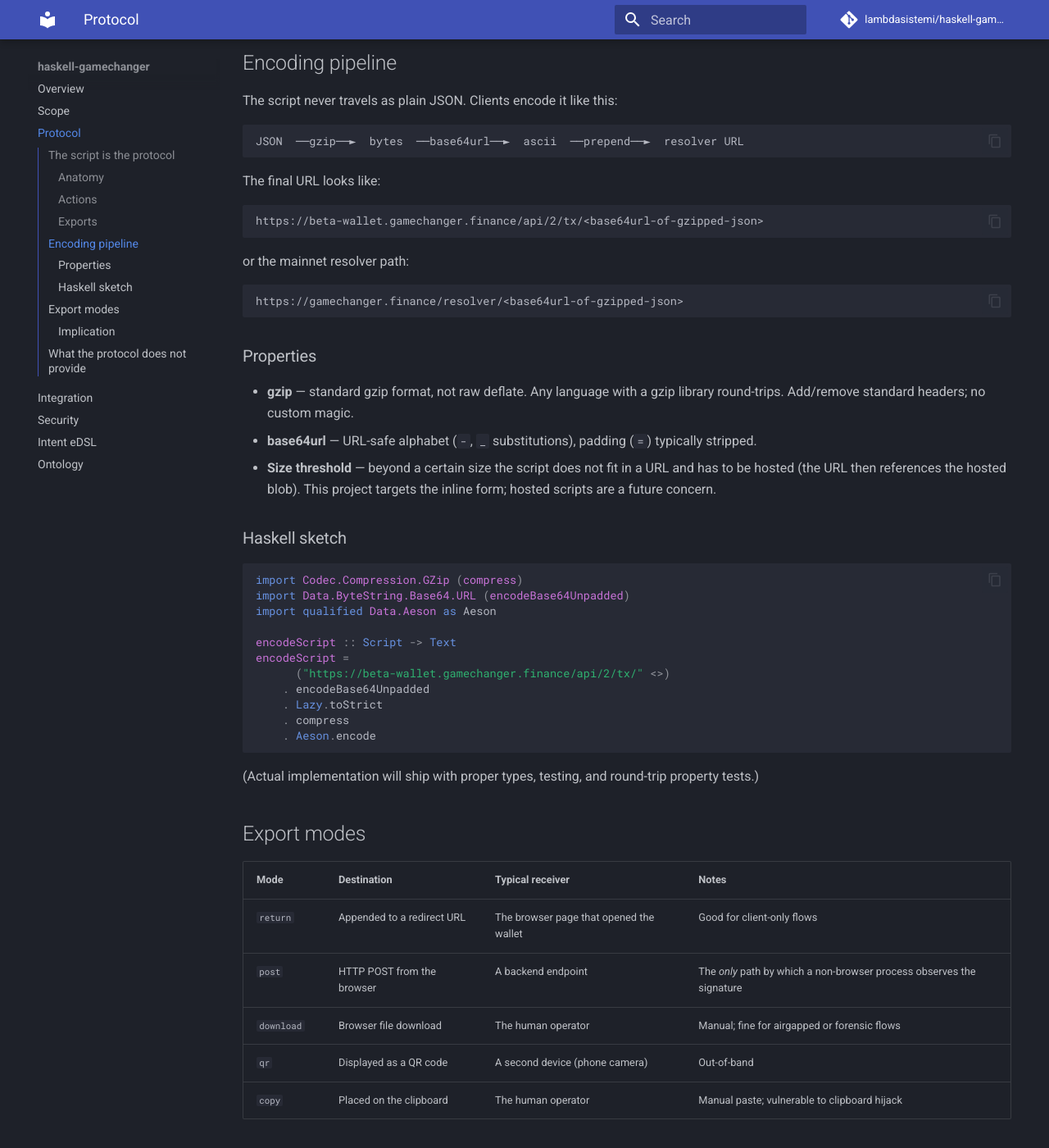
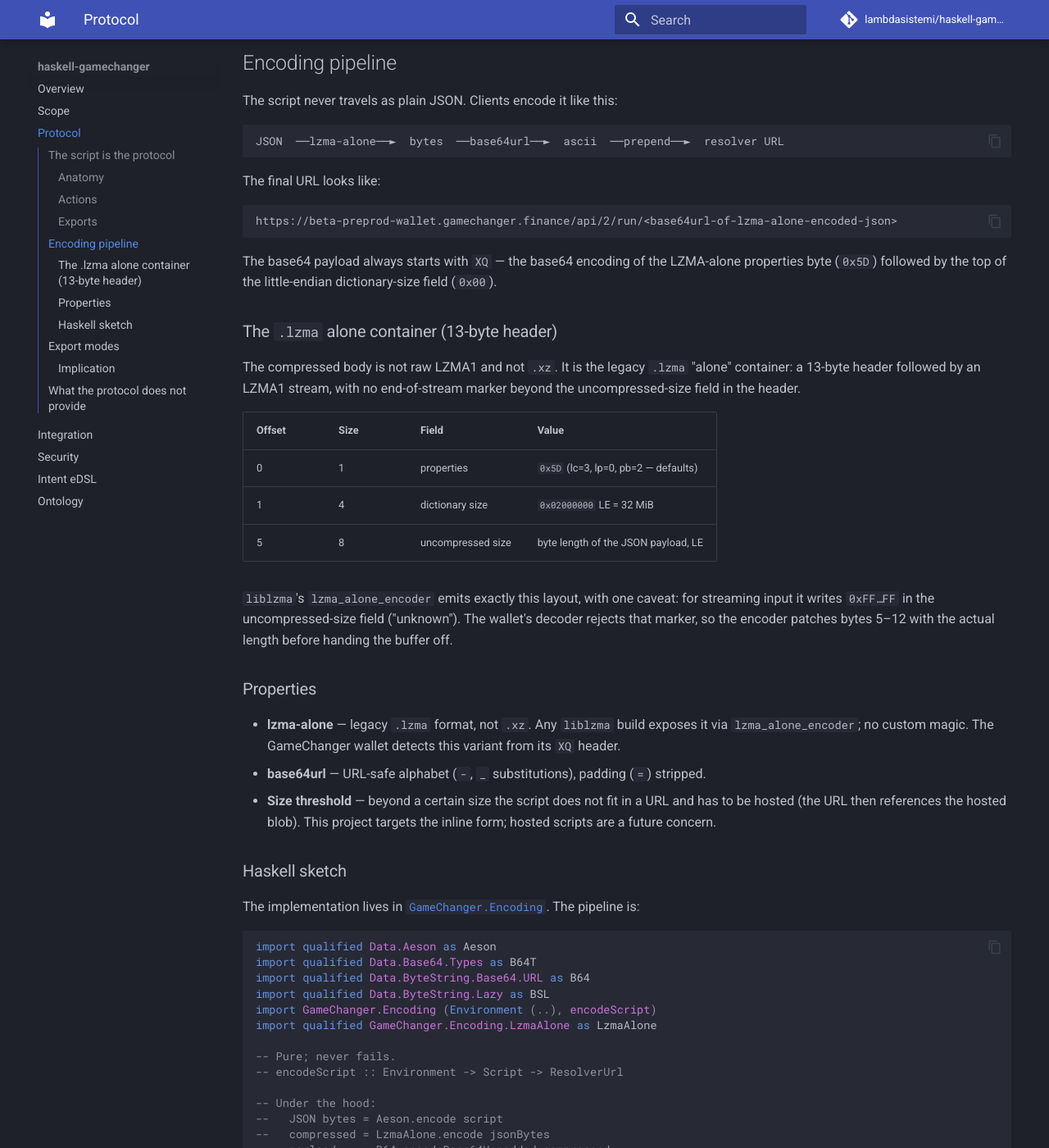
Before and after one commit to lambdasistemi/haskell-gamechanger, an MkDocs documentation site: the page built from docs/protocol.md, in a window 1280 px wide and 1400 px high, scrolled down 1577 px. Shown: the whole window at 82% size. Built offline with MkDocs 1.6.1 and Material for MkDocs 9.7.7, drawn with Linux system fonts in a browser that asks for light colours; comment, search, counter and statistics services are not loaded; some of the changed text lies outside the part shown.

Commit message:
docs(#7): correct protocol.md — LZMA-alone + /api/2/run/ (Phase 6)
Previous sketch claimed gzip + /api/2/tx/; the live wallet rejects
that format. Corrects to the legacy .lzma alone container (13-byte
header + LZMA1 stream, XQ base64 signature) at /api/2/run/, matching
what GameChanger.Encoding ships. Haskell sketch now points at the
real module + explains the liblzma 'unknown size' header patch.

Closes the docs-out-of-sync half of SC-005 on PR #16.

````diff
--- a/docs/protocol.md
+++ b/docs/protocol.md
@@ -74,28 +74,45 @@
 The script never travels as plain JSON. Clients encode it like this:
 
 ```
-JSON  ──gzip──►  bytes  ──base64url──►  ascii  ──prepend──►  resolver URL
+JSON  ──lzma-alone──►  bytes  ──base64url──►  ascii  ──prepend──►  resolver URL
 ```
 
 The final URL looks like:
 
 ```
-https://beta-wallet.gamechanger.finance/api/2/tx/<base64url-of-gzipped-json>
+https://beta-preprod-wallet.gamechanger.finance/api/2/run/<base64url-of-lzma-alone-encoded-json>
 ```
 
-or the mainnet resolver path:
+The base64 payload always starts with `XQ` — the base64 encoding of
+the LZMA-alone properties byte (`0x5D`) followed by the top of the
+little-endian dictionary-size field (`0x00`).
 
-```
-https://gamechanger.finance/resolver/<base64url-of-gzipped-json>
-```
+### The `.lzma` alone container (13-byte header)
+
+The compressed body is not raw LZMA1 and not `.xz`. It is the legacy
+`.lzma` "alone" container: a 13-byte header followed by an LZMA1
+stream, with no end-of-stream marker beyond the uncompressed-size
+field in the header.
+
+| Offset | Size | Field              | Value                                |
+| ------ | ---- | ------------------ | ------------------------------------ |
+| 0      | 1    | properties         | `0x5D` (lc=3, lp=0, pb=2 — defaults) |
+| 1      | 4    | dictionary size    | `0x02000000` LE = 32 MiB             |
+| 5      | 8    | uncompressed size  | byte length of the JSON payload, LE  |
+
+`liblzma`'s `lzma_alone_encoder` emits exactly this layout, with one
+caveat: for streaming input it writes `0xFF…FF` in the
+uncompressed-size field ("unknown"). The wallet's decoder rejects
+that marker, so the encoder patches bytes 5–12 with the actual length
+before handing the buffer off.
 
 ### Properties
 
-- **gzip** — standard gzip format, not raw deflate. Any language with
-  a gzip library round-trips. Add/remove standard headers; no custom
-  magic.
+- **lzma-alone** — legacy `.lzma` format, not `.xz`. Any `liblzma`
+  build exposes it via `lzma_alone_encoder`; no custom magic. The
+  GameChanger wallet detects this variant from its `XQ` header.
 - **base64url** — URL-safe alphabet (`-`, `_` substitutions), padding
-  (`=`) typically stripped.
+  (`=`) stripped.
 - **Size threshold** — beyond a certain size the script does not fit
   in a URL and has to be hosted (the URL then references the hosted
   blob). This project targets the inline form; hosted scripts are a
@@ -103,22 +120,32 @@
 
 ### Haskell sketch
 
+The implementation lives in
+[`GameChanger.Encoding`](https://github.com/lambdasistemi/haskell-gamechanger/blob/main/src/GameChanger/Encoding.hs).
+The pipeline is:
+
 ```haskell
-import Codec.Compression.GZip (compress)
-import Data.ByteString.Base64.URL (encodeBase64Unpadded)
 import qualified Data.Aeson as Aeson
+import qualified Data.Base64.Types as B64T
+import qualified Data.ByteString.Base64.URL as B64
+import qualified Data.ByteString.Lazy as BSL
+import GameChanger.Encoding (Environment (..), encodeScript)
+import qualified GameChanger.Encoding.LzmaAlone as LzmaAlone
 
-encodeScript :: Script -> Text
-encodeScript =
-      ("https://beta-wallet.gamechanger.finance/api/2/tx/" <>)
-    . encodeBase64Unpadded
-    . Lazy.toStrict
-    . compress
-    . Aeson.encode
+-- Pure; never fails.
+-- encodeScript :: Environment -> Script -> ResolverUrl
+
+-- Under the hood:
+--   JSON bytes = Aeson.encode script
+--   compressed = LzmaAlone.encode jsonBytes
+--   payload    = B64.encodeBase64Unpadded compressed
+--   url        = "https://" <> host env <> "/api/2/run/" <> payload
 ```
 
-(Actual implementation will ship with proper types, testing, and
-round-trip property tests.)
+`LzmaAlone.encode` wraps `liblzma` via a small C shim (`cbits/gc_lzma_alone.c`)
+because the Hackage `lzma` package only exposes the `.xz` format. The
+inverse `decodeResolverUrl` rebuilds the `Script` and is used by both
+the public API and the round-trip property test.
 
 ## Export modes
 
````
